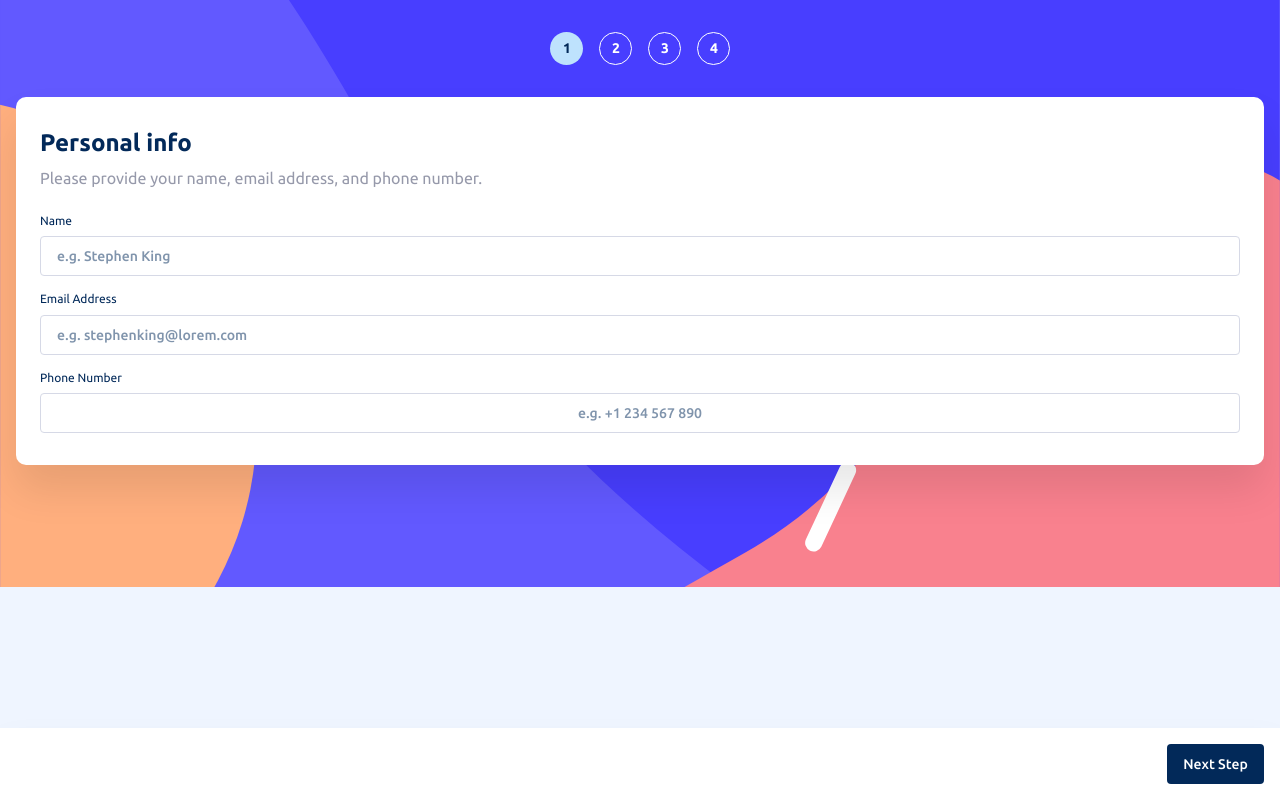
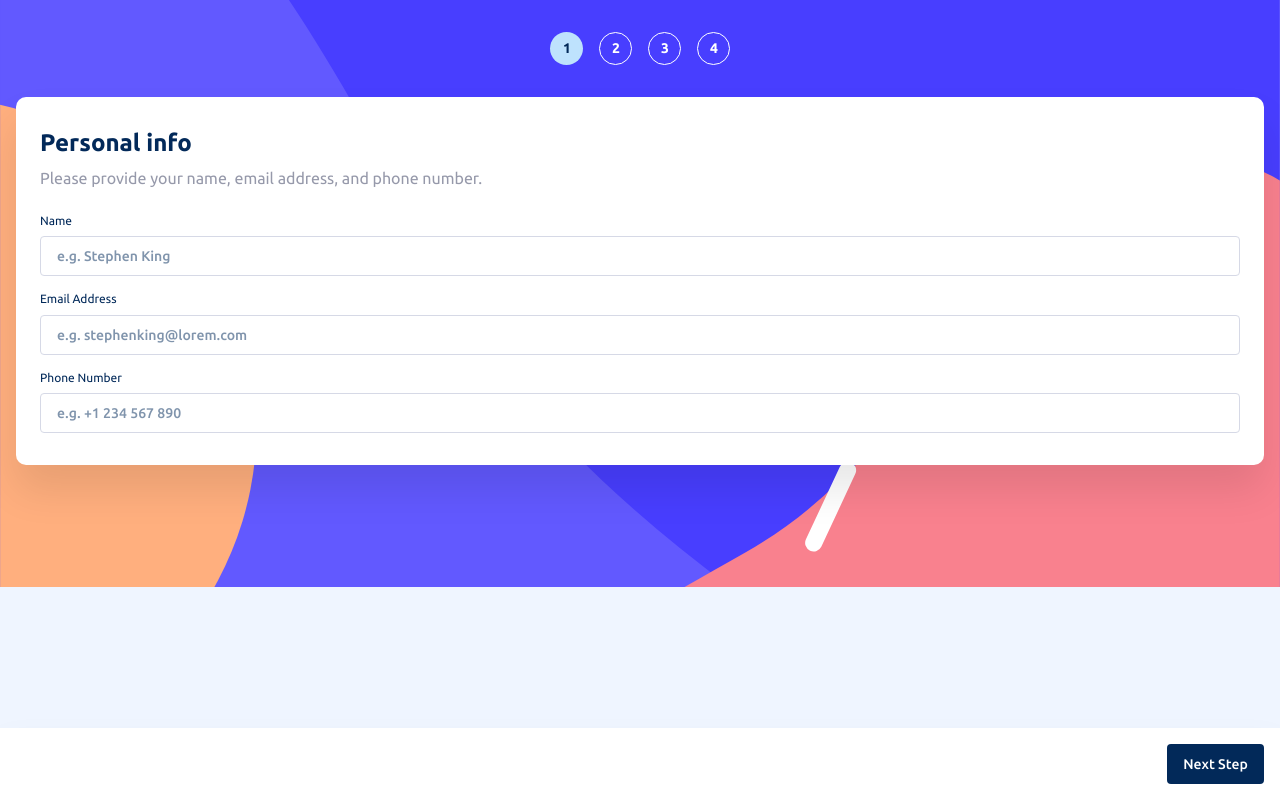
Before and after one commit to g-akca/multi-step-form, a React (Vite) app: page / in a window 1280 px wide. Built offline with nearby package versions, Linux system fonts and the light colour scheme.

Commit message:
Fix Step1 input centering

```diff
--- a/src/components/steps/Step1.jsx
+++ b/src/components/steps/Step1.jsx
@@ -39,7 +39,7 @@ function Step1() {
             id="phone"
             type="tel"
             placeholder="e.g. +1 234 567 890"
-            className="px-4 py-2 h-10 rounded-sm border border-purple-200 text-[14px] leading-base font-medium text-center"
+            className="px-4 py-2 h-10 rounded-sm border border-purple-200 text-[14px] leading-base font-medium"
             {...register("phone")}
           />
         </div>
```
